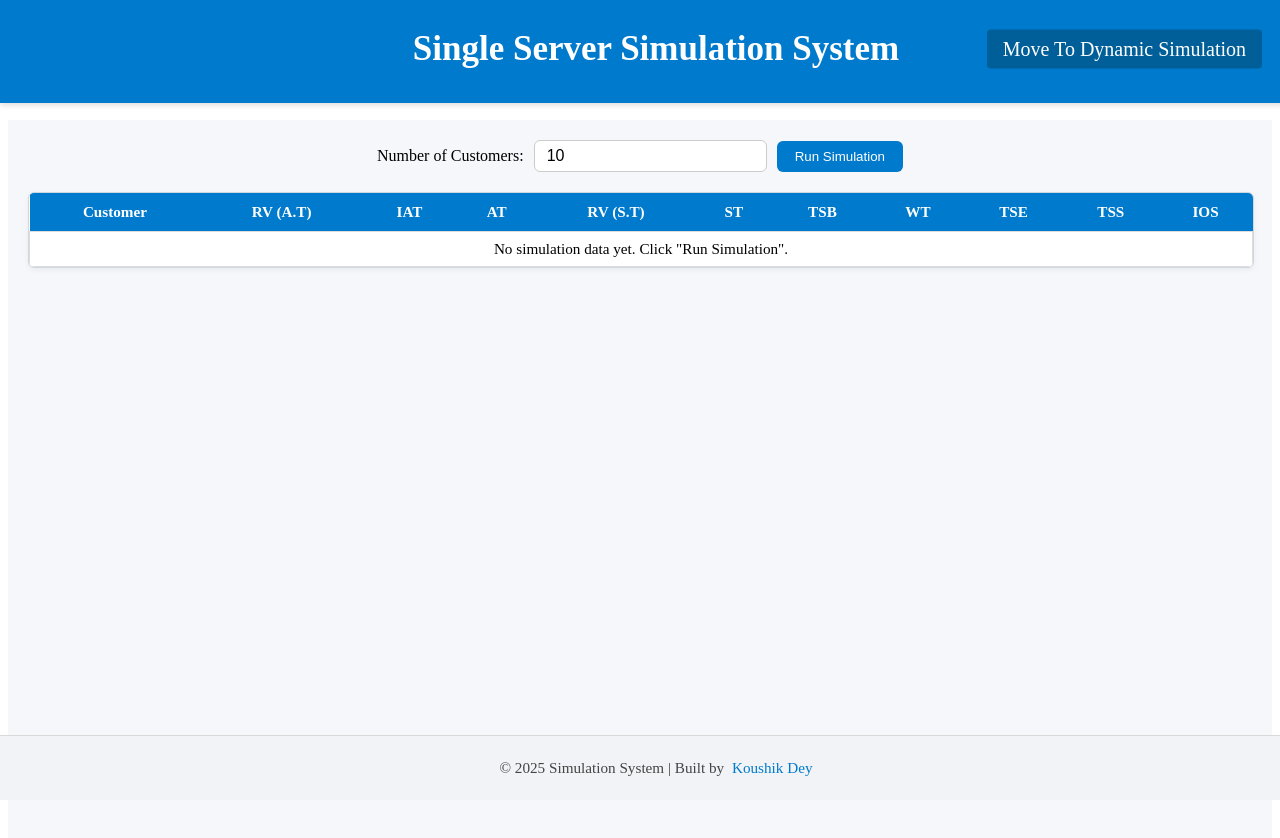
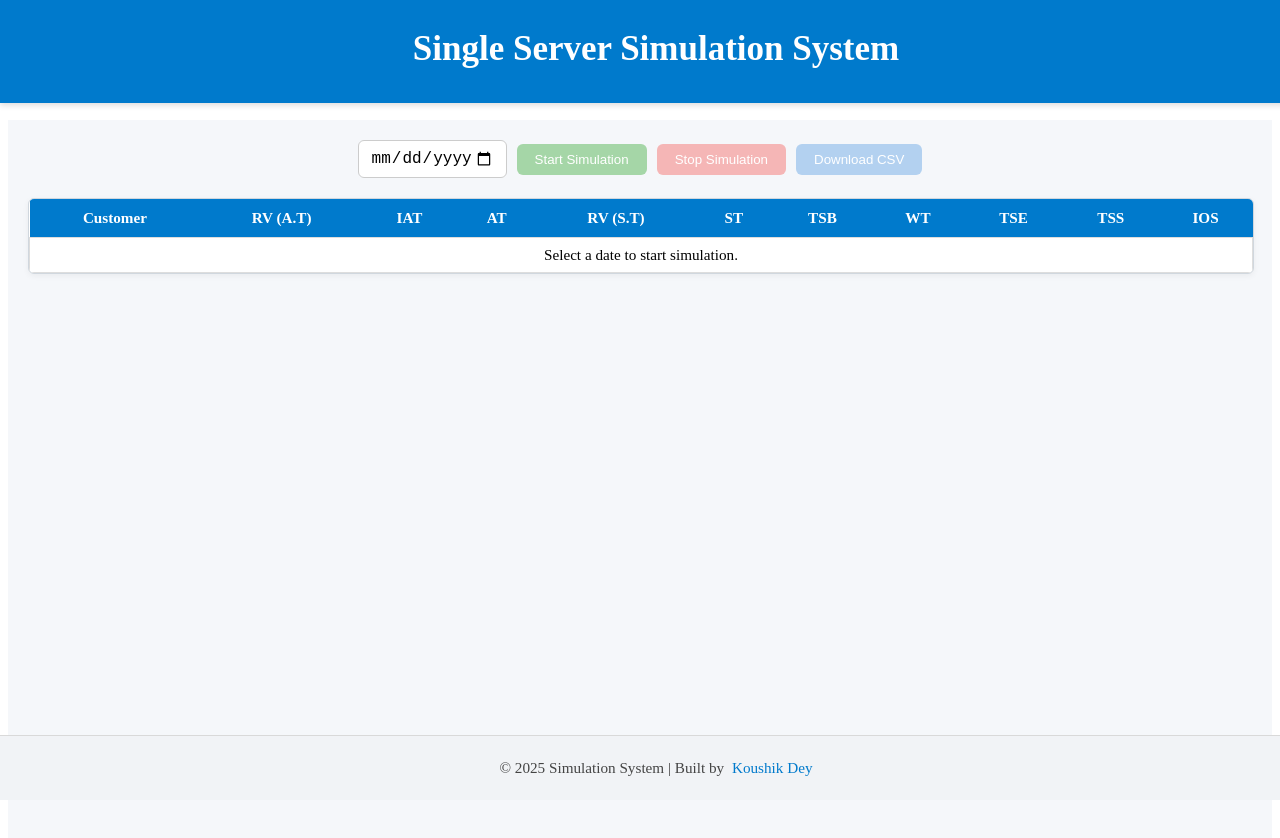
Before and after one commit to Koushik9010/Simulation-Project, a React (Vite) app in the folder frontend/: page / in a window 1280 px wide. Shown: the top 838 px of the page. Built offline with nearby package versions, Linux system fonts and the light colour scheme.

Commit message:
Added date wise simulation

```diff
--- a/frontend/src/App.jsx
+++ b/frontend/src/App.jsx
@@ -12,8 +12,8 @@ const App = () => {
       <Header />
 
       <Routes>
-        <Route path="/" element={<Table />} />
-        <Route path="/dynamic" element={<Dynamic />} />
+        {/* <Route path="/" element={<Table />} /> */}
+        <Route path="/" element={<Dynamic />} />
       </Routes>
 
       <Footer />
--- a/frontend/src/pages/Dynamic.jsx
+++ b/frontend/src/pages/Dynamic.jsx
@@ -1,72 +1,230 @@
 import { useEffect, useRef, useState } from "react";
-import { generateNextCustomer } from "../component/logic";
+import { runSimulation } from "../component/logic";
 import "../component/table.css";
 
 const Dynamic = () => {
   const [data, setData] = useState([]);
   const [isRunning, setIsRunning] = useState(false);
+  const [selectedDate, setSelectedDate] = useState("");
   const timeRef = useRef(null);
 
-  // function to start dynamic simulation
+  const today = new Date().toISOString().split("T")[0];
+
+  // ✅ Load saved date/data
+  useEffect(() => {
+    const lastDate = localStorage.getItem("lastSelectedDate");
+    if (lastDate) {
+      setSelectedDate(lastDate);
+      const savedData = localStorage.getItem(`simData-${lastDate}`);
+      if (savedData) setData(JSON.parse(savedData));
+    }
+  }, []);
+
+  // ✅ Handle date change
+  useEffect(() => {
+    if (!selectedDate) return;
+    localStorage.setItem("lastSelectedDate", selectedDate);
+
+    const saved = localStorage.getItem(`simData-${selectedDate}`);
+    setData(saved ? JSON.parse(saved) : []);
+  }, [selectedDate]);
+
+  // ✅ Auto-save data
+  useEffect(() => {
+    if (selectedDate)
+      localStorage.setItem(`simData-${selectedDate}`, JSON.stringify(data));
+  }, [data, selectedDate]);
+
+  // ✅ Start Simulation
   const startSimulation = () => {
+    if (!selectedDate) {
+      alert("Please select a date before starting the simulation!");
+      return;
+    }
     if (isRunning) return;
     setIsRunning(true);
 
     const addCustomer = () => {
-      setData((prev) => [...prev, generateNextCustomer(prev)]);
-      const nextDelay = Math.floor(Math.random() * 8000) + 2000; // 2 to 10 seconds
+      setData((prev) => {
+        const updated = [...prev, runSimulation(prev)];
+        localStorage.setItem(
+          `simData-${selectedDate}`,
+          JSON.stringify(updated)
+        );
+        return updated;
+      });
+      const nextDelay = Math.floor(Math.random() * 8000) + 2000;
       timeRef.current = setTimeout(addCustomer, nextDelay);
     };
-
     addCustomer();
   };
 
-  // function to stop dynamic simulation
+  // ✅ Stop Simulation
   const stopSimulation = () => {
     setIsRunning(false);
     clearTimeout(timeRef.current);
   };
 
-  // clean up on unmount
-  useEffect(() => {
-    return () => clearTimeout(timeRef.current);
-  }, []);
+  useEffect(() => () => clearTimeout(timeRef.current), []);
+
+  // ✅ Download CSV
+  const downloadCSV = () => {
+    if (!selectedDate || data.length === 0) {
+      alert("No data available for download.");
+      return;
+    }
+
+    const headers = [
+      "Customer",
+      "RV (A.T)",
+      "IAT",
+      "AT",
+      "RV (S.T)",
+      "ST",
+      "TSB",
+      "WT",
+      "TSE",
+      "TSS",
+      "IOS",
+    ];
+
+    const rows = data.map((row) =>
+      [
+        row.customer,
+        row.rvAT,
+        row.IAT,
+        row.AT,
+        row.rvST,
+        row.ST,
+        row.TSB,
+        row.WT,
+        row.TSE,
+        row.TSS,
+        row.IOS,
+      ].join(",")
+    );
+
+    const csvContent = [headers.join(","), ...rows].join("\n");
+    const blob = new Blob([csvContent], { type: "text/csv" });
+    const link = document.createElement("a");
+    link.href = URL.createObjectURL(blob);
+    link.download = `DynamicSim_${selectedDate}.csv`;
+    link.click();
+  };
+
+  // ✅ Derived calculations
+  const calcSummary = () => {
+    if (data.length === 0) return null;
+
+    const WT = data.map((d) => d.WT || 0);
+    const ST = data.map((d) => d.ST || 0);
+    const IAT = data.map((d) => d.IAT || 0);
+    const IOS = data.map((d) => d.IOS || 0);
+    const TSS = data.map((d) => d.TSS || 0);
+    const TSE = data.map((d) => d.TSE || 0);
+
+    const n = data.length;
+    const totalWT = WT.reduce((a, b) => a + b, 0);
+    const totalST = ST.reduce((a, b) => a + b, 0);
+    const totalIAT = IAT.reduce((a, b) => a + b, 0);
+    const totalIOS = IOS.reduce((a, b) => a + b, 0);
+    const totalTSS = TSS.reduce((a, b) => a + b, 0);
+    const waited = WT.filter((w) => w > 0).length;
+    // const lastTSS = TSS[TSS.length - 1] || 0;
+    const lastTSE = TSE[TSE.length - 1] || 0;
+
+    return {
+      avgWaitingTime: (totalWT / n).toFixed(2),
+      probWait: (waited / n).toFixed(2),
+      probIdle: lastTSE ? (totalIOS / lastTSE).toFixed(2) : "0.00",
+      avgServiceTime: (totalST / n).toFixed(2),
+      avgTimeBetweenArrival: n > 1 ? (totalIAT / (n - 1)).toFixed(2) : "0.00",
+      avgWaitingForThoseWhoWait:
+        waited > 0 ? (totalWT / waited).toFixed(2) : "0.00",
+      avgTimeInSystem: (totalTSS / n).toFixed(2),
+    };
+  };
+
+  const summary = calcSummary();
+
+  const isViewingSavedData =
+    selectedDate && new Date(selectedDate) < new Date(today);
 
   return (
     <main className="main-content">
+      {/* === Controls === */}
       <div className="controls">
+        <input
+          type="date"
+          value={selectedDate}
+          onChange={(e) => setSelectedDate(e.target.value)}
+          disabled={isRunning}
+          max={today}
+          style={{
+            padding: "8px 12px",
+            borderRadius: "6px",
+            border: "1px solid #ccc",
+            fontSize: "1rem",
+          }}
+        />
+
         <button
           onClick={startSimulation}
-          disabled={isRunning}
+          disabled={isRunning || !selectedDate || isViewingSavedData}
           style={{
-            backgroundColor: isRunning ? "#a5d6a7" : "#28a745", // lighter green when disabled
-            cursor: isRunning ? "not-allowed" : "pointer",
+            backgroundColor:
+              !selectedDate || isRunning || isViewingSavedData
+                ? "#a5d6a7"
+                : "#28a745",
+            cursor:
+              !selectedDate || isRunning || isViewingSavedData
+                ? "not-allowed"
+                : "pointer",
             color: "white",
             border: "none",
             borderRadius: "6px",
             padding: "8px 18px",
-            transition: "0.3s",
           }}
         >
-          Start Dynamic Simulation
+          Start Simulation
         </button>
+
         <button
           onClick={stopSimulation}
-          disabled={!isRunning}
+          disabled={!isRunning || isViewingSavedData}
           style={{
-            backgroundColor: !isRunning ? "#f5b6b6" : "#d9534f", // lighter red when disabled
-            cursor: !isRunning ? "not-allowed" : "pointer",
+            backgroundColor:
+              !isRunning || isViewingSavedData ? "#f5b6b6" : "#d9534f",
+            cursor:
+              !isRunning || isViewingSavedData ? "not-allowed" : "pointer",
             color: "white",
             border: "none",
             borderRadius: "6px",
             padding: "8px 18px",
-            transition: "0.3s",
           }}
         >
-          Stop Dynamic Simulation
+          Stop Simulation
+        </button>
+
+        <button
+          onClick={downloadCSV}
+          disabled={!selectedDate || data.length === 0}
+          style={{
+            backgroundColor:
+              !selectedDate || data.length === 0 ? "#b3d1f0" : "#007acc",
+            cursor:
+              !selectedDate || data.length === 0 ? "not-allowed" : "pointer",
+            color: "white",
+            border: "none",
+            borderRadius: "6px",
+            padding: "8px 18px",
+          }}
+        >
+          Download CSV
         </button>
       </div>
 
+      {/* === Table === */}
       <div className="table-container">
         <table className="sim-table">
           <thead>
@@ -104,13 +262,58 @@ const Dynamic = () => {
             ) : (
               <tr>
                 <td colSpan="11">
-                  No simulation data yet. Click "Start Dynamic Simulation".
+                  {selectedDate
+                    ? isViewingSavedData
+                      ? "Viewing saved data from a previous date."
+                      : "No data yet. Click 'Start Simulation' to begin."
+                    : "Select a date to start simulation."}
                 </td>
               </tr>
             )}
           </tbody>
         </table>
       </div>
+
+      {/* === Summary === */}
+      {summary && (
+        <div
+          style={{
+            marginTop: "20px",
+            background: "#f7f7f7",
+            borderRadius: "10px",
+            padding: "15px",
+            width: "fit-content",
+            boxShadow: "0 0 5px rgba(0,0,0,0.1)",
+          }}
+        >
+          <h3 style={{ marginBottom: "10px" }}>Summary Calculations</h3>
+          <ul style={{ lineHeight: "1.8", listStyle: "none", paddingLeft: 0 }}>
+            <li>
+              1️⃣ Average Waiting Time: <b>{summary.avgWaitingTime}</b>
+            </li>
+            <li>
+              2️⃣ Probability Customer Waits: <b>{summary.probWait}</b>
+            </li>
+            <li>
+              3️⃣ Probability of Idle Time: <b>{summary.probIdle}</b>
+            </li>
+            <li>
+              4️⃣ Average Service Time: <b>{summary.avgServiceTime}</b>
+            </li>
+            <li>
+              5️⃣ Avg Time Between Arrivals:{" "}
+              <b>{summary.avgTimeBetweenArrival}</b>
+            </li>
+            <li>
+              6️⃣ Avg Wait (Only Those Who Wait):{" "}
+              <b>{summary.avgWaitingForThoseWhoWait}</b>
+            </li>
+            <li>
+              7️⃣ Avg Time in System: <b>{summary.avgTimeInSystem}</b>
+            </li>
+          </ul>
+        </div>
+      )}
     </main>
   );
 };
--- a/frontend/src/pages/Header.jsx
+++ b/frontend/src/pages/Header.jsx
@@ -1,25 +1,9 @@
-import React from "react";
 import "./layout.css";
-import { Link, useLocation } from "react-router-dom";
 
 const Header = () => {
-  const location = useLocation(); // get current route
-
-  // Determine button text and link based on current page
-  const isDynamic = location.pathname === "/dynamic";
-  const buttonText = isDynamic
-    ? "Move To Static Simulation"
-    : "Move To Dynamic Simulation";
-  const buttonLink = isDynamic ? "/" : "/dynamic";
-
   return (
     <header className="header">
       <h1 className="header-title">Single Server Simulation System</h1>
-      <div className="dynamic-page">
-        <Link to={buttonLink} className="dynamic-button">
-          {buttonText}
-        </Link>
-      </div>
     </header>
   );
 };
--- a/frontend/src/pages/Layout.css
+++ b/frontend/src/pages/Layout.css
@@ -28,51 +28,6 @@
 
   /* Gentle floating animation */
   animation: floatText 3s ease-in-out infinite;
-}
-
-.dynamic-page {
-  position: absolute;
-  right: 50px;
-  top: 50%;
-  transform: translateY(-50%);
-}
-
-.dynamic-button {
-  display: inline-block;
-  background-color: #005f99;
-  color: white;
-  text-decoration: none;
-  padding: 8px 16px;
-  font-size: 20px;
-  border-radius: 4px;
-  font-weight: 500;
-  transition: all 0.25s ease-in-out;
-  position: relative;
-  overflow: hidden;
-
-  /* Pulse glow animation */
-  animation: pulseGlow 2.5s infinite;
-}
-
-.dynamic-button:hover {
-  background-color: #004d80;
-  transform: scale(1.05);
-}
-
-/* Slide shimmer effect on hover */
-.dynamic-button::after {
-  content: "";
-  position: absolute;
-  top: 0;
-  left: -100%;
-  width: 100%;
-  height: 100%;
-  background: rgba(255, 255, 255, 0.25);
-  transition: left 0.5s ease;
-}
-
-.dynamic-button:hover::after {
-  left: 100%;
 }
 
 .footer {
@@ -149,11 +104,6 @@ html {
     font-size: 1.8rem;
   }
 
-  .dynamic-button {
-    font-size: 0.95rem;
-    padding: 6px 12px;
-  }
-
   .footer {
     font-size: 0.9rem;
     padding: 6px 12px;
```
Also changed, not shown: frontend/src/component/logic.jsx (+1 -53 lines).
